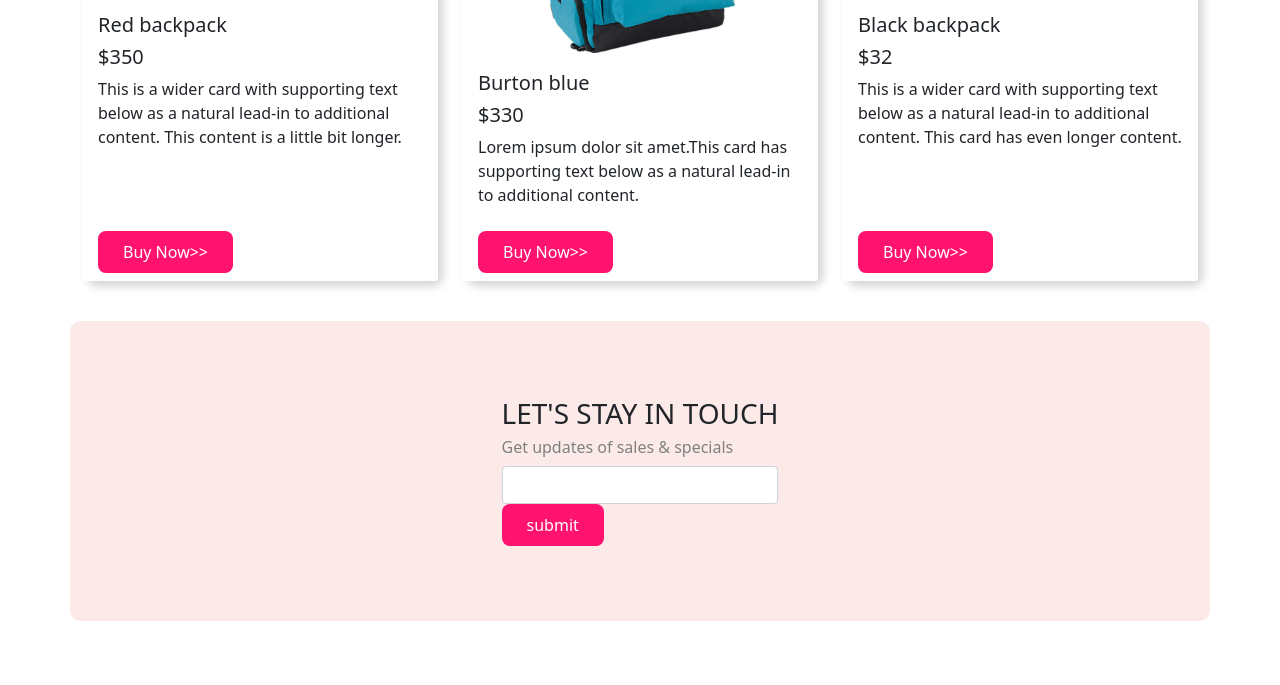
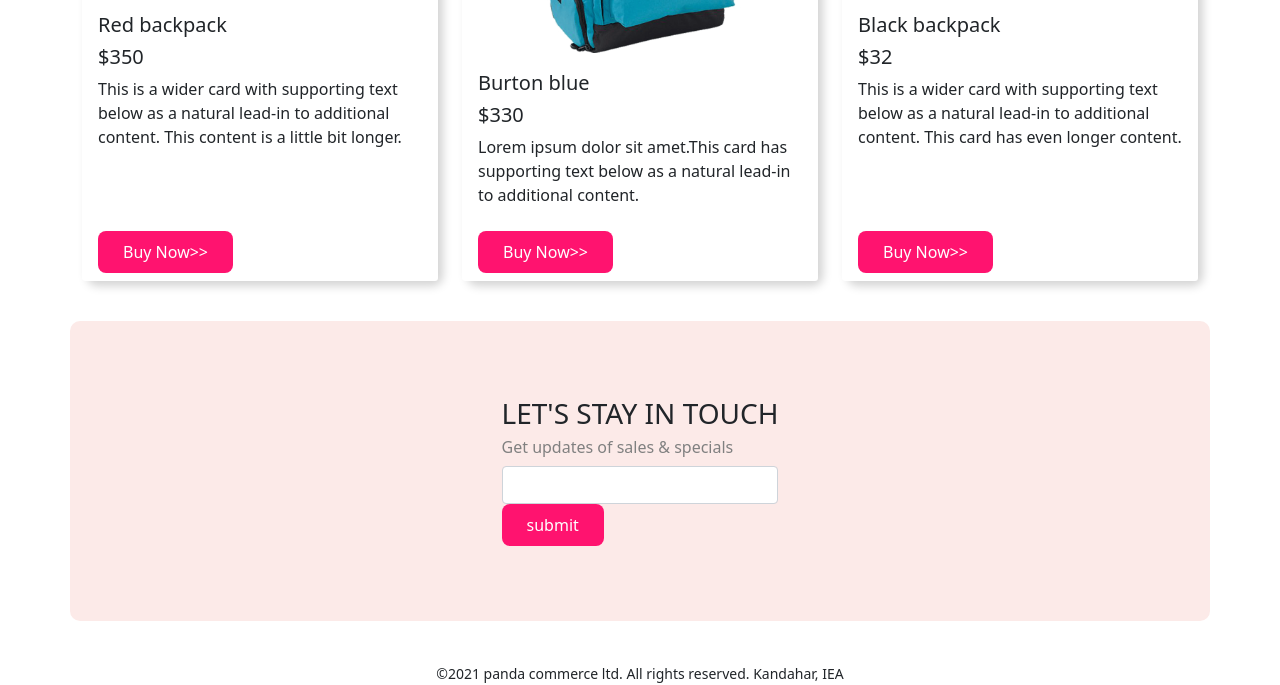
Before and after one commit to DaiyanNDahy/panda-commerce, a plain HTML site: page index.html in a window 1280 px wide. Shown: the part 1568-2253 px from the top of the page. Before the commit the page ends 2229 px from the top, so only its background shows below. Drawn offline with nearby package versions, Linux system fonts and the light colour scheme.

Commit message:
copyright added

```diff
--- a/index.html
+++ b/index.html
@@ -203,6 +203,9 @@
   </div>
 
 </div>
+<footer>
+  <small> ©2021 panda commerce ltd. All rights reserved. Kandahar, IEA </small>
+</footer>
     <script src="https://cdn.jsdelivr.net/npm/bootstrap@5.1.0/dist/js/bootstrap.bundle.min.js" integrity="sha384-U1DAWAznBHeqEIlVSCgzq+c9gqGAJn5c/t99JyeKa9xxaYpSvHU5awsuZVVFIhvj" crossorigin="anonymous"></script>
 </body>
 </html>
--- a/style.css
+++ b/style.css
@@ -59,3 +59,7 @@
 #subscribe h6{
     color:grey;
 }
+
+footer{
+    text-align: center;
+}
```
